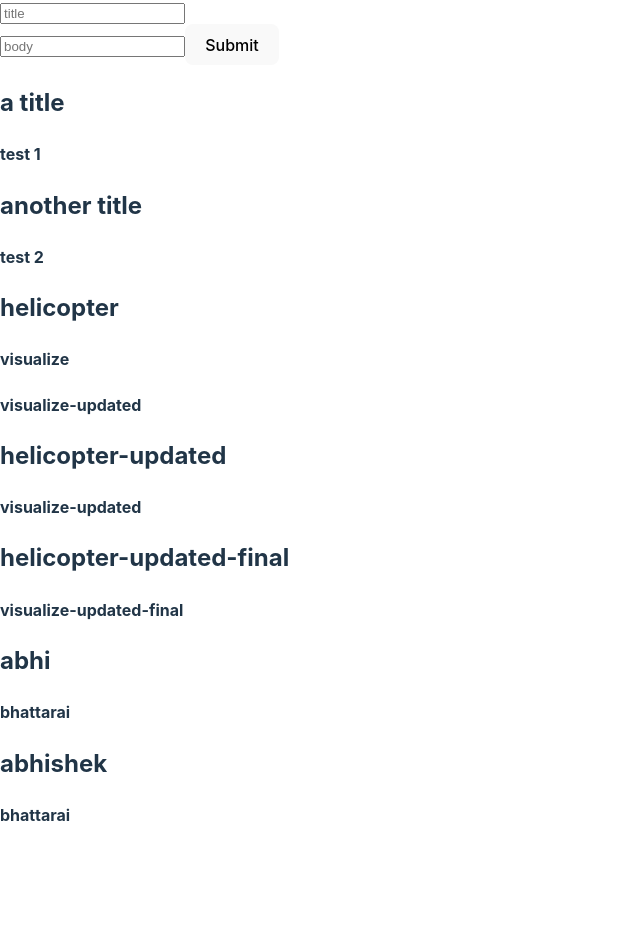
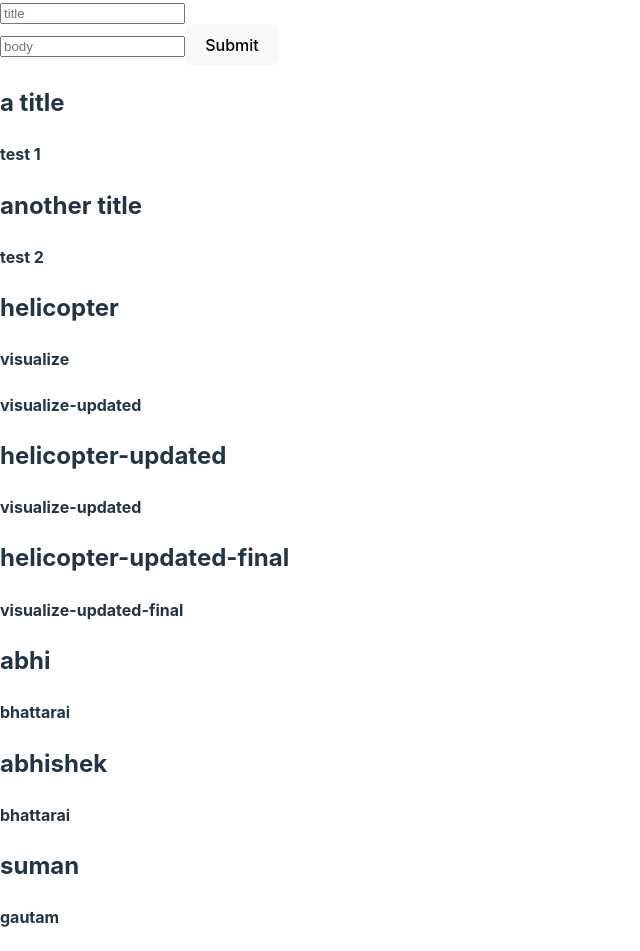
Before and after one commit to abhishek61067/rtk-query, a React (Vite) app: page / in a window 1280 px wide. Shown: the whole page, without its empty margins (0-640 px from the left). Before the commit the page ends 848 px from the top, so only its background shows below. Built offline with nearby package versions, Linux system fonts and the light colour scheme; data requests are answered from the project's data file.

Commit message:
chore: remove redundancies

```diff
--- a/src/app/store.js
+++ b/src/app/store.js
@@ -4,7 +4,6 @@ import { userSlice } from "../features/testSlice";
 
 export const store = configureStore({
   reducer: {
-    [userSlice.name]: userSlice.reducer,
     [myApi.reducerPath]: myApi.reducer, // Use the created `rootReducer` here to combine all
   },
   middleware: (defmid) => {
--- a/src/assets/db.json
+++ b/src/assets/db.json
@@ -47,6 +47,12 @@
       "title": "abhishek",
       "body": "bhattarai",
       "userId": 484.3373486898801
+    },
+    {
+      "id": 551.7559768052671,
+      "title": "suman",
+      "body": "gautam",
+      "userId": 59.53691037481023
     }
   ]
 }
```
Also changed, not shown: src/features/testSlice.js (deleted, +0 -9 lines).
